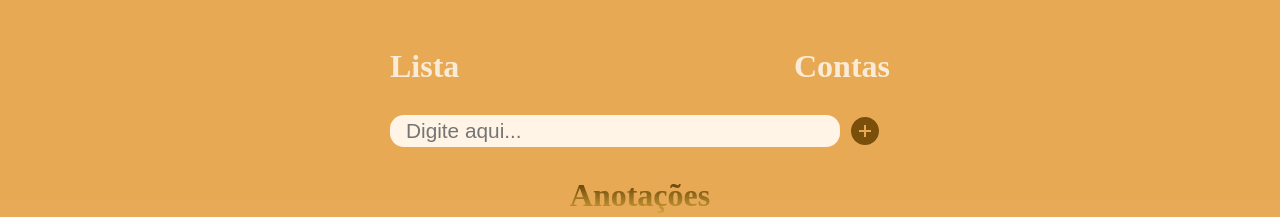
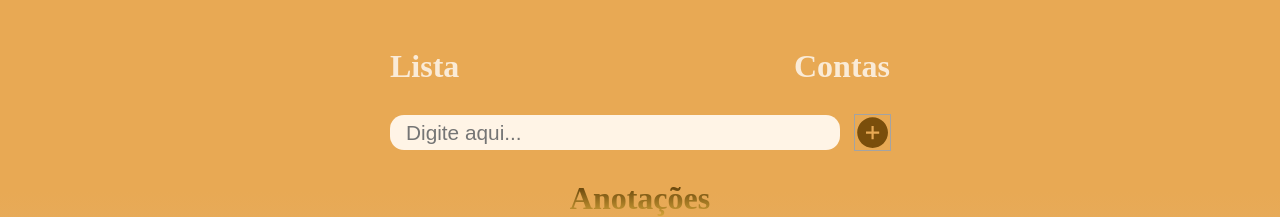
Before and after one commit to AbnnerB/shopping-assistant, a React (Create React App) app: page / in a window 1280 px wide. Shown: the top 217 px of the page. Built offline with nearby package versions, Linux system fonts and the light colour scheme.

Commit message:
alterando alguns estilos

```diff
--- a/src/pages/Home/home.css
+++ b/src/pages/Home/home.css
@@ -10,6 +10,7 @@ fazer uma classe pra quando o exercicio estiver concluido
 }
 .inputButton {
   display: flex;
+  justify-content: space-between;
 }
 
 .inputButton input {
@@ -23,15 +24,15 @@ fazer uma classe pra quando o exercicio estiver concluido
 }
 .inputButton button {
   cursor: pointer;
-  width: 10%;
+  /* width: 10%; */
   display: flex;
-  align-items: center;
-  justify-content: center;
+  justify-content: end;
   background-color: transparent;
   border: none;
   color: rgb(122, 78, 11);
-  font-size: 2rem;
+  font-size: 2.2rem;
   transition: transform 0.4s;
+  outline: 1px solid rgb(163, 163, 163);
 }
 
 .containerLista {
--- a/src/pages/Home/index.js
+++ b/src/pages/Home/index.js
@@ -26,11 +26,12 @@ export default function Home() {
     setId(id + 1);
 
     setArrayTodo([...arrayTodo, todoObj]);
+    console.log(arrayTodo);
 
     setTexts("");
   }
 
-  function deletarItem(id) {
+  function deleteItem(id) {
     var filtered = arrayTodo.filter((todo) => todo.id !== id);
     setArrayTodo(filtered);
     console.log(arrayTodo);
@@ -69,7 +70,7 @@ export default function Home() {
             </span>
             <button
               className="buttonDelete"
-              onClick={() => deletarItem(item.id)}
+              onClick={() => deleteItem(item.id)}
             >
               <AiFillDelete />
             </button>
```
